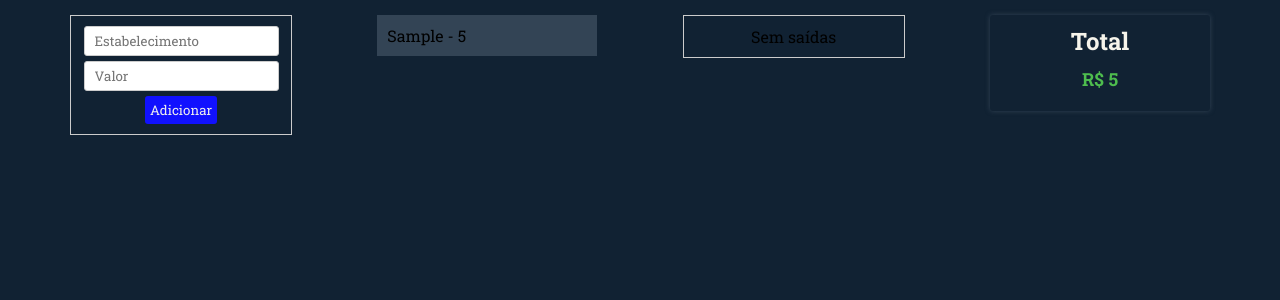
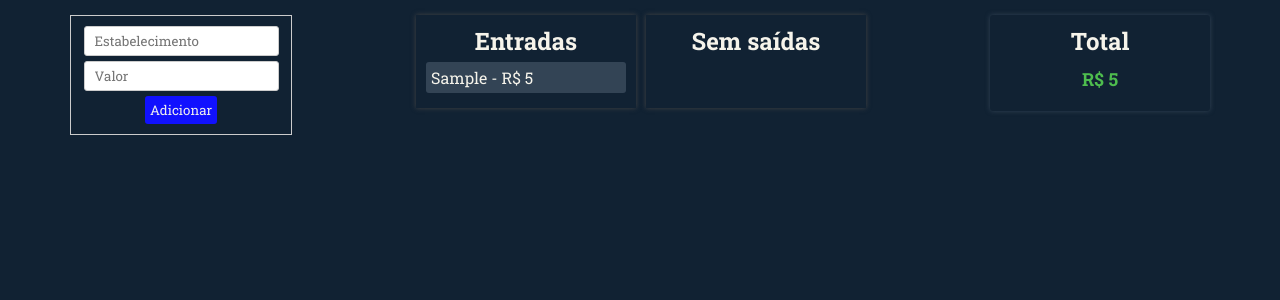
Before and after one commit to BrittosMonteiro/controle-financeiro, a Vue app: page / in a window 1280 px wide. Both pictures are taken after typing "Sample", "5" into the empty fields and a click on the button "Adicionar". Shown: the top 300 px of the page. Built offline with nearby package versions, Linux system fonts and the light colour scheme.

Commit message:
Agrupamento das listas

```diff
--- a/src/components/Container.vue
+++ b/src/components/Container.vue
@@ -5,12 +5,14 @@
             <input type="number" class="inputText" name="valor" id="valor" placeholder="Valor" v-model="valor">
             <button class="btnAdicionar" id="btnAdd" v-on:click="addValor">Adicionar</button>
         </div>
-        <div class="card" v-if="entradas.length <= 0">Sem entradas</div>
-        <Lista v-else :lista="entradas"/>
 
-        <div class="card" v-if="saidas.length <= 0">Sem saídas</div>
-        <Lista v-else :lista="saidas" />
-        <!-- <div class="card" v-if="total >= 0.00">{{total}}</div> -->
+        <div class="group">
+            <Lista v-if="entradas.length <= 0" title="Sem entradas"/>
+            <Lista v-else :lista="entradas" title="Entradas"/>
+            <Lista v-if="saidas.length <= 0" title="Sem saídas"/>
+            <Lista v-else :lista="saidas" title="Saídas"/>
+        </div>
+
         <DisplayValue title="Total" v-bind:value="total" />
     </div>
 </template>
@@ -108,4 +110,10 @@ export default {
     border-radius: 3px;
     color: #eee;
 }
+.group{
+    display: flex;
+    flex-direction: row;
+    width: 100%;
+    justify-content: center;
+}
 </style>
--- a/src/components/Lista.vue
+++ b/src/components/Lista.vue
@@ -1,6 +1,9 @@
 <template>
     <div class="lista">
-        <p v-for="(l, index) in lista" v-bind:key="index">{{l.estabelecimento}} - {{l.custo}}</p>
+        <h1 class="listTitle">{{title}}</h1>
+        <ol class="list">
+            <li class="listItem" v-for="(l, index) in lista" v-bind:key="index">{{l.estabelecimento}} - R$ {{l.custo}}</li>
+        </ol>
     </div>
 </template>
 
@@ -8,6 +11,7 @@
 export default {
     name: 'Lista',
     props:{
+        title: String,
         lista: Array
     }
 }
@@ -19,7 +23,23 @@ export default {
     flex-direction: column;
     width: 100%;
     max-width: 200px;
-    background-color: #345;
+    background-color: #123;
+    box-shadow: 0 0 0.3em #444;
+    margin: 0 5px;
     padding: 10px;
 }
+.listTitle{
+    display: flex;
+    justify-content: center;
+    font-size: 24px;
+    color: #f6f4eb;
+}
+.listItem{
+    display: flex;
+    padding: 5px;
+    margin: 5px 0;
+    color: #f6f4eb;
+    background-color: #345;
+    border-radius: 3px;
+}
 </style>
```
